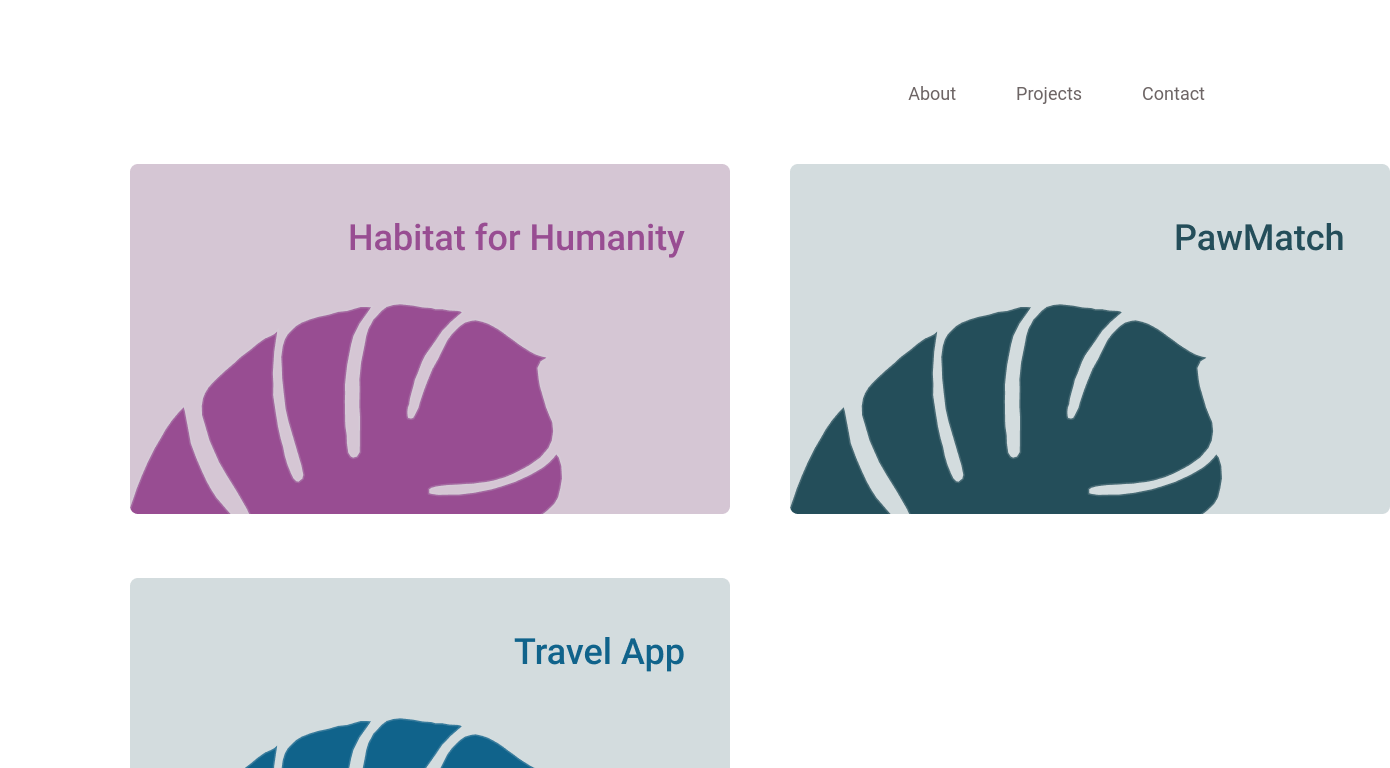
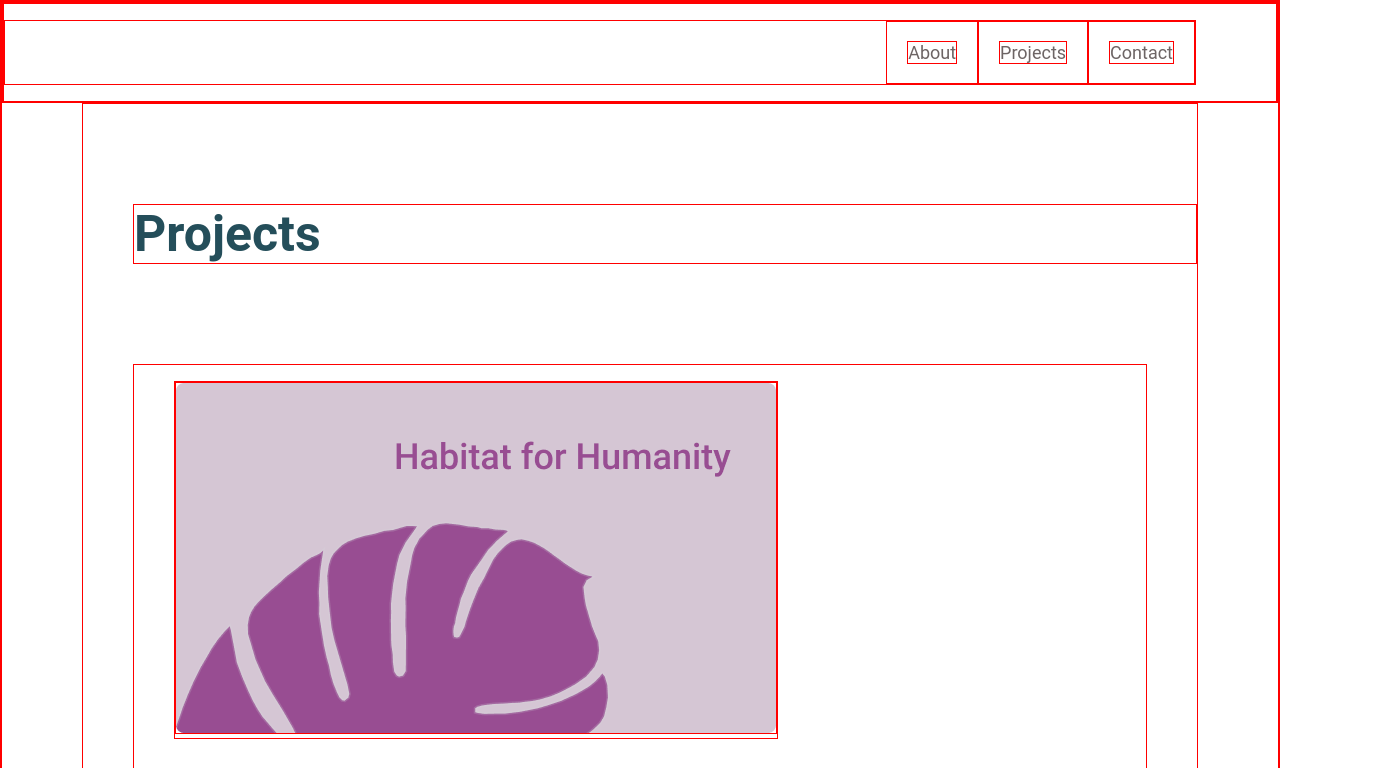
Before and after one commit to NCastillo4/Natalie-Castillo-Portfolio, a plain HTML site: page Natalie-Castillo-Portfolio/Projects.html in a window 1280 px wide. Shown: the top 768 px of the page, 1390 px wide, since content can reach past the window. Drawn offline with nearby package versions, Linux system fonts and the light colour scheme.

Commit message:
revisions 5.7.22
revisions 5.7.22

```diff
--- a/Natalie-Castillo-Portfolio/Projects.html
+++ b/Natalie-Castillo-Portfolio/Projects.html
@@ -12,11 +12,8 @@
 <!-- Projects Page Header-->
 
 <header>
-    <section id="projects_nav">
-        <div class="project_header">
-        <h3>Projects</h3>
-        </div>
-        <div class="nav_categories">
+
+    <div id ="projects_nav">
             <ul>
                 <li>
                     <a href="index.html">About</a>
@@ -25,21 +22,31 @@
                     <a href="Projects.html">Projects</a>
                 </li>
                 <li>
-            <a href="Contact.html">Contact</a>
+                <a href="Contact.html">Contact</a>
             </li>
         </ul>
-        </div>
-
-
-</section>
+    </div>
 
 </header>
-    <section id="projectGrid">
-    <div id="project_containers" class="projectGrid">
-        <img src="Images/habitatforhumanity.png"></div>
-        <img src="Images/pawmatch.png"></div>
-        <img src="Images/travelapp.png"></div>
-    </div>
-</section>
+
+<main>
+    <h3>Projects</h3>
+    <section id="project-grid">
+        <figure class="project-grid-item"><img src="Images/habitatforhumanity.png"></figure>
+        <figure class="project-grid-item"><img src="Images/pawmatch.png"></figure>
+        <figure class="project-grid-item"><img src="Images/travelapp.png"></figure>
+    </section>
+</main>
+
+<footer>
+</footer>
+
+<script
+  src="https://code.jquery.com/jquery-3.6.0.js"
+  integrity="sha256-H+K7U5CnXl1h5ywQfKtSj8PCmoN9aaq30gDh27Xc0jk="
+  crossorigin="anonymous"></script>
+<script src="porfoliojs.js"></script>
+
+</body>
 </body>
 </html>
--- /dev/null
+++ b/Natalie-Castillo-Portfolio/porfoliojs.js
@@ -0,0 +1,2 @@
+
+$('#projects_nav a').css("color","#244E5A;")
--- a/Natalie-Castillo-Portfolio/style.css
+++ b/Natalie-Castillo-Portfolio/style.css
@@ -230,61 +230,97 @@
 }
 
 /* Projects Page*/
+* {
+    box-sizing: border-box;
+    /* wireframing border  */
+    border: solid 1px red !important;
+}
 
 body{
     background:white;
     font-family:  'Roboto', sans-serif;
 }
 
-#projects_nav{
-    width:100%;
 
+
+
+#projects_nav ul{
+       display:flex;
+       justify-content: flex-end;
+       list-style: none;
+       margin-right: 80px;
+       padding:0;
+       align-items: center;
    }
 
-   .nav_categories ul{
-       display:flex;
-       flex-direction:row;
-       justify-content: flex-end;
-       list-style: none;
-       margin-top: -120px;
-       margin-right: 45px;
-   }
+#projects_nav ul li{
+    padding:20px;
+}
 
-   .nav_categories a{
-       padding-left:30px;
-       padding-right: 30px;
-   }
+#projects_nav a:hover{
+    text-decoration: #244E5A;
 
-h3{
-    z-index:1;
-    position:relative; top: -80px;
-    margin-left: 130px;
+
+}
+
+main h3{
     font-family: 'Roboto', sans-serif;
-    font-size:64px;
+    font-size:50px;
     font-weight:600;
     color:#244E5A;
+    margin-top: 100px;
+    margin-left:1em;
 }
 
-#projectGrid{
-    display:grid;
-    grid-template-columns:1fr 1fr;
-    grid-template-areas: "habitatforhumanity" "pawmatch" "travelapp";
-    margin-left: 130px;
-    margin-right:130px;
-    margin-top:60px;
-    gap:60px;
+#project-grid{
+    display:flex;
+    flex-wrap: wrap;
+    margin-left: 50px;
+    margin-right: 50px;
+    margin-top: 100px;
 }
+/* tablet  */
+
+@media screen and (min-width: 650px) {
+    }
+}
+
+
+/* desktop  */
+
+@media screen and (min-width: 1100px) {}
+
+
+
+
+
+
+
+
+
+
+
+
+
+
+
+
+
+
+
+
+
 
 /* Contact Page*/
 
-body{
+/*body{
     background:white;
     font-family:  'Roboto', sans-serif;
 }
 
 #contact_nav{
  width:100%;
-}
+}*/
 
 .nav_categories ul{
     display:flex;
@@ -300,7 +336,7 @@
     padding-right: 30px;
 }
 
-h3{
+/*h3{
     z-index:1;
     position:relative; top: -260px;
     margin-left: 130px;
@@ -308,7 +344,7 @@
     font-size:64px;
     font-weight:600;
     color:#244E5A;
-}
+}/*
 
 h4{
     font-family: 'Roboto', sans-serif;
@@ -327,7 +363,7 @@
     flex-wrap: wrap;
     justify-content: center;
     align-items: center;
-    position:relative; top:-150px;
+    /*position:relative;*/ top:-150px;
 }
 .contactform{
     width:650px;
@@ -420,9 +456,3 @@
 .submit a:hover{
   transform: translateZ(-25px) rotateX(-90deg);
 }
-
-
-
-@media only screen and (max-width: 600px) {
-
-}
```
Also changed, not shown: Natalie-Castillo-Portfolio/Contact.html (+1 -1 lines), Natalie-Castillo-Portfolio/index.html (+5 -0 lines), 2 other files.
